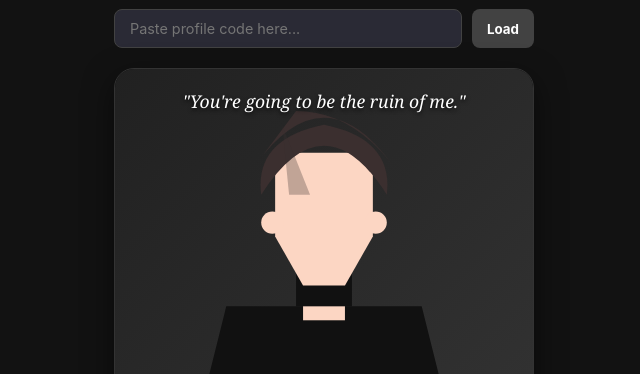
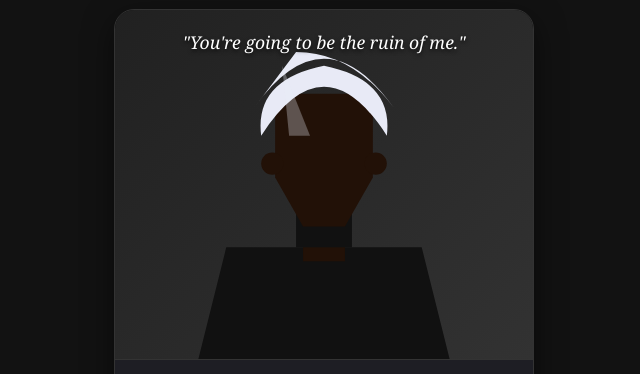
Before and after one commit to mrghazzagh/mutt, a plain HTML site: page index.html in a window 1280 px wide. Shown: the part 77-451 px from the top of the page, without its empty margins (316-956 px from the left). Drawn offline with Linux system fonts and the light colour scheme.

Commit message:
Update index.html

```diff
--- a/index.html
+++ b/index.html
@@ -13,7 +13,6 @@
             --accent: #d32f2f;
             --accent-hover: #f44336;
             --save-color: #ff5252;
-            --input-bg: #2a2a35;
         }
 
         * {
@@ -51,46 +50,12 @@
             text-transform: uppercase;
         }
 
-        .code-tools {
-            display: flex;
-            gap: 10px;
-            margin-bottom: 5px;
-        }
-
-        .code-input {
-            flex: 1;
-            background: var(--input-bg);
-            border: 1px solid #424242;
-            color: var(--text-light);
-            padding: 10px 15px;
-            border-radius: 8px;
-            font-size: 0.9rem;
-            outline: none;
-        }
-
-        .code-input:focus {
-            border-color: var(--accent);
-        }
-
-        .load-btn {
-            background: #424242;
-            color: white;
-            border: none;
-            padding: 10px 15px;
-            border-radius: 8px;
-            cursor: pointer;
-            font-weight: bold;
-            transition: background 0.2s;
-        }
-
-        .load-btn:hover { background: #616161; }
-
         .card {
             background: var(--card-bg);
             border-radius: 20px;
             box-shadow: 0 10px 30px rgba(0,0,0,0.5);
             overflow-y: auto;
-            max-height: 65vh;
+            max-height: 70vh;
             display: flex;
             flex-direction: column;
             position: relative;
@@ -184,17 +149,6 @@
 
         .bio-text strong { color: var(--text-light); }
 
-        .profile-code {
-            font-family: monospace;
-            background: #000;
-            padding: 8px;
-            border-radius: 5px;
-            font-size: 0.75rem;
-            word-break: break-all;
-            color: var(--text-muted);
-            margin-top: 5px;
-        }
-
         .action-container {
             display: flex;
             gap: 10px;
@@ -283,11 +237,6 @@
 <div class="app-container">
     <div class="header">Modern Match</div>
 
-    <div class="code-tools">
-        <input type="text" id="import-code" class="code-input" placeholder="Paste profile code here...">
-        <button class="load-btn" onclick="loadProfile()">Load</button>
-    </div>
-
     <div class="card" id="profile-card">
         <div class="avatar-container" id="avatar-render"></div>
         <div class="profile-details">
@@ -311,10 +260,6 @@
             <div class="bio-section">
                 <div class="bio-title">Equipment (Lucky Screwdriver)</div>
                 <div class="bio-text" id="p-tool"></div>
-            </div>
-            <div class="bio-section">
-                <div class="bio-title">Summoning Code</div>
-                <div class="profile-code" id="p-code"></div>
             </div>
         </div>
     </div>
@@ -358,6 +303,10 @@
             "Seattle, WA", "Los Angeles, CA", "Edinburgh, Scotland",
             "Dublin, Ireland", "Miami, FL", "Boston, MA"
         ],
+        meetLocations: [
+            "at a conference", "at the bar", "at the club",
+            "at the park", "at a work event", "at the grocery store", "in a random place"
+        ],
         heights: ["5'11\"", "6'1\"", "6'3\"", "6'4\"", "6'6\"", "6'8\""],
         muscularity: ["Lean & corded like a whip", "Built like a brick wall", "Heavyweight-thick", "Sculpted athlete", "Broad-shouldered brawler"],
         bellySizes: ["V-taper lean", "Rugged lumberjack core", "Powerlifter thick", "Washboard abs"],
@@ -378,7 +327,8 @@
             "Grumpy but touches you gently", "Smirking, teasing, and arrogant",
             "Utterly devoted worshipper", "Cold to everyone else, golden retriever to you"
         ],
-        desserts: ["Creampie", "Frosted cake", "Frosted Melons", "Feed just frosting"],
+        directions: ["from the back", "on top", "on bottom", "standing"],
+        creams: ["In a pie", "On a cake", "On some melons", "Straight into the mouth", "In a protective case"],
         frostingAmounts: ["0.5 cups", "1 cup", "1.5 cups", "2 cups", "3 cups", "4 cups"],
         perksPool: ["Magic fingers", "Pierced tongue", "Calloused hands", "Veiny forearms", "Bulging biceps", "Steel triceps", "Iron glutes", "Pillar-like quads"]
     };
@@ -403,6 +353,7 @@
             age: Math.floor(Math.random() * 26) + 25, // Ages 25 - 50
             quote: randomItem(data.quotes),
             origin: randomItem(data.origins),
+            meetLocation: randomItem(data.meetLocations),
             hair: randomItem(data.hairColors),
             haircut: randomItem(data.haircuts),
             skin: randomItem(data.skinTones),
@@ -413,8 +364,9 @@
             style: randomItem(data.styles),
             toolLength: randomItem(data.toolLengths),
             toolGirth: randomItem(data.toolGirths),
-            dessert: randomItem(data.desserts),
+            cream: randomItem(data.creams),
             frosting: randomItem(data.frostingAmounts),
+            direction: randomItem(data.directions),
             h1: h1, h2: h2,
             occupation: randomItem(data.occupations),
             hangout: randomItem(data.hangouts),
@@ -465,6 +417,7 @@
         document.getElementById('p-vibe').innerHTML = `
             <strong>Behavior:</strong> ${profile.behavior}<br>
             <strong>Style:</strong> ${profile.style}<br>
+            <strong>Where you will meet him:</strong> ${profile.meetLocation}<br>
             <strong>Usually found at:</strong> ${profile.hangout}
         `;
 
@@ -477,17 +430,13 @@
         document.getElementById('p-scene').innerHTML = `
             <strong>Stamina:</strong> ${profile.stamina}<br>
             <strong>Performances per night:</strong> ${profile.performances}<br>
-            <strong>Dessert Preference:</strong> ${profile.dessert} paired with ${profile.frosting} of frosting.
+            <strong>Favorite Direction:</strong> ${profile.direction}<br>
+            <strong>Cream Preference:</strong> ${profile.cream} (${profile.frosting} amount)
         `;
 
         document.getElementById('p-tool').innerHTML = `
             Carries a ${profile.toolLength} ${profile.toolGirth.toLowerCase()} lucky screwdriver.
         `;
-
-        const codeObj = { ...profile };
-        delete codeObj.svg;
-        const base64Code = btoa(encodeURIComponent(JSON.stringify(codeObj)));
-        document.getElementById('p-code').innerText = base64Code;
 
         const saveBtn = document.querySelector('.save-btn');
         saveBtn.innerHTML = "Favorite ❤️";
@@ -497,22 +446,6 @@
 
     function generateProfile() {
         renderProfile(generateProfileObj());
-    }
-
-    function loadProfile() {
-        const input = document.getElementById('import-code').value.trim();
-        if (!input) return alert("Please paste a profile code first.");
-        try {
-            const decoded = JSON.parse(decodeURIComponent(atob(input)));
-            if (decoded && decoded.name) {
-                renderProfile(decoded);
-                document.getElementById('import-code').value = "";
-            } else {
-                alert("Invalid profile code.");
-            }
-        } catch (e) {
-            alert("Failed to read profile code. Make sure you copied the whole block.");
-        }
     }
 
     function saveProfile() {
```
